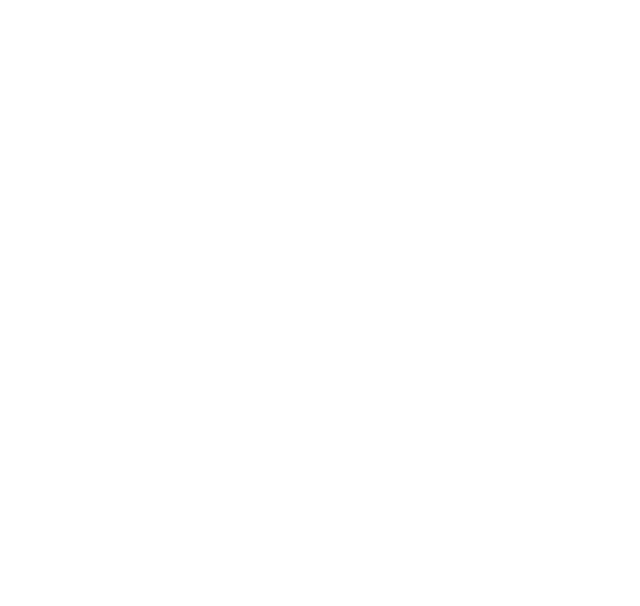
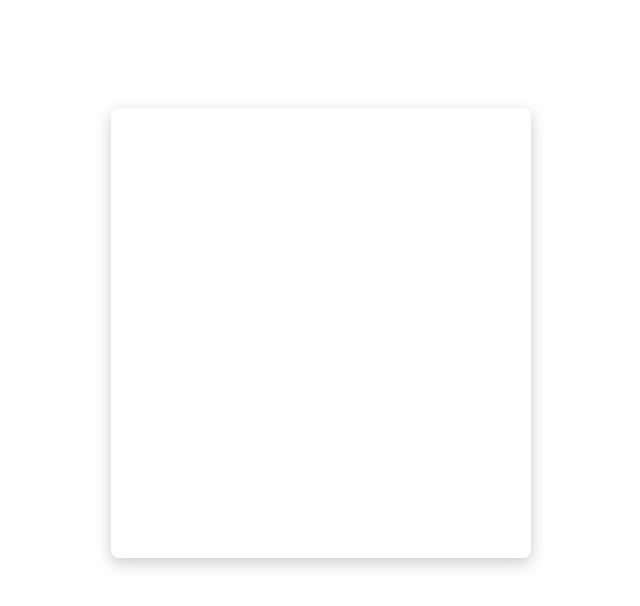
Before and after one commit to kwizeraelvis/PropertyProLite, a plain HTML site: page UI/html/signup.html in a window 1280 px wide. Shown: the whole page, without its empty margins (319-959 px from the left). Drawn offline with Linux system fonts and the light colour scheme.

Commit message:
[Feature #167119478] Add sign-up card

```diff
--- a/UI/css/app.css
+++ b/UI/css/app.css
@@ -74,3 +74,10 @@ body {
     transition: 0.4s;
     box-shadow: 2px 4px 8px 0px rgba(153, 153, 153, 0.5);
   }
+
+  .card.sign-up {
+    margin-left: auto;
+    margin-right: auto;
+    height: 450px;
+    margin-top: 100px;
+  }
--- a/UI/html/signup.html
+++ b/UI/html/signup.html
@@ -1,5 +1,6 @@
 <!DOCTYPE html>
 <html lang="en">
+
 <head>
     <meta charset="UTF-8">
     <meta name="viewport" content="width=device-width, initial-scale=1.0">
@@ -7,7 +8,15 @@
     <title>Sign up</title>
     <link rel="stylesheet" href="../css/app.css">
 </head>
+
 <body>
 
+    <div class="card sign-up">
+
+    </div>
+
+    <script src="../js/signup.js"></script>
+
 </body>
+
 </html>
```
